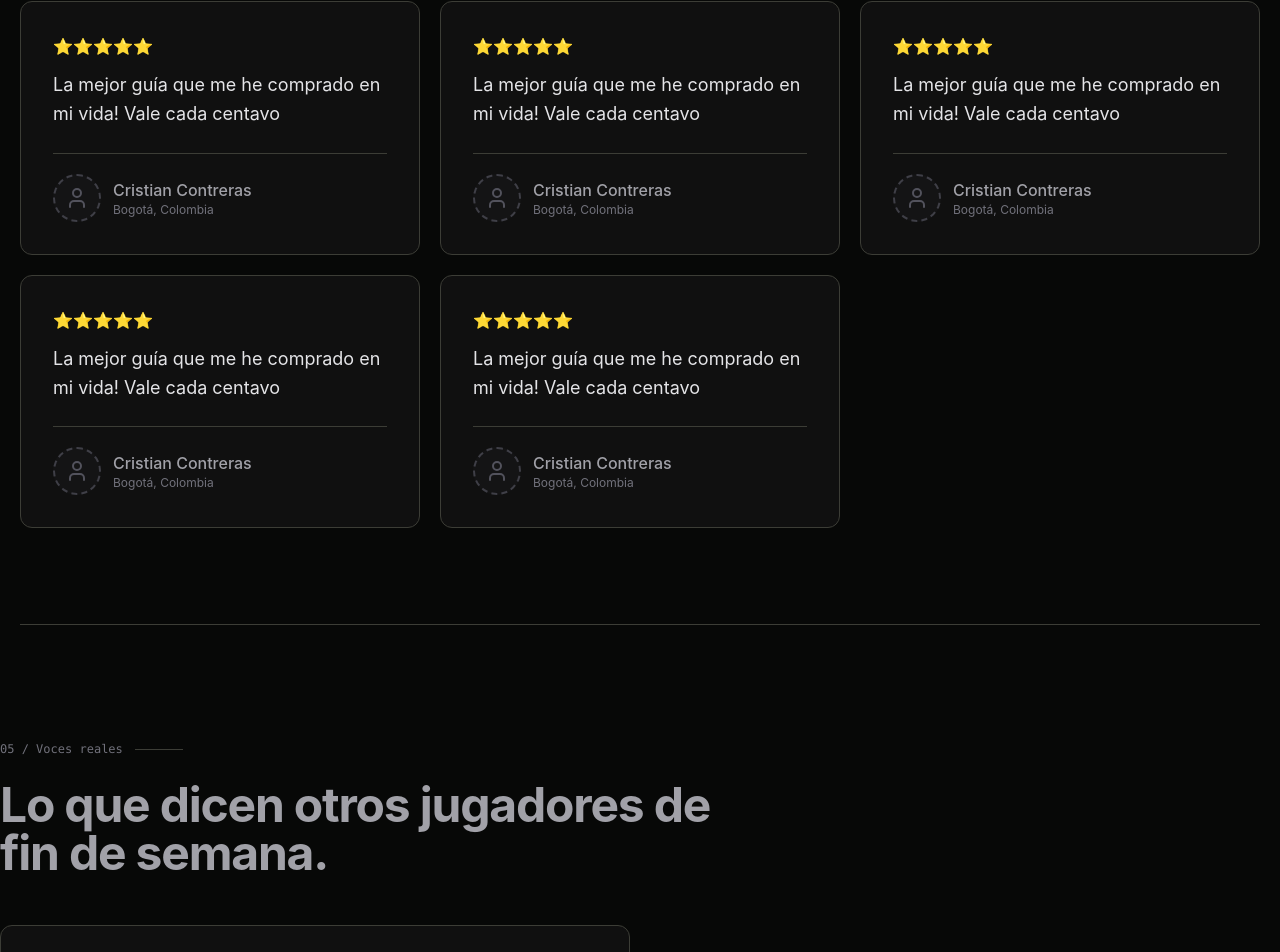
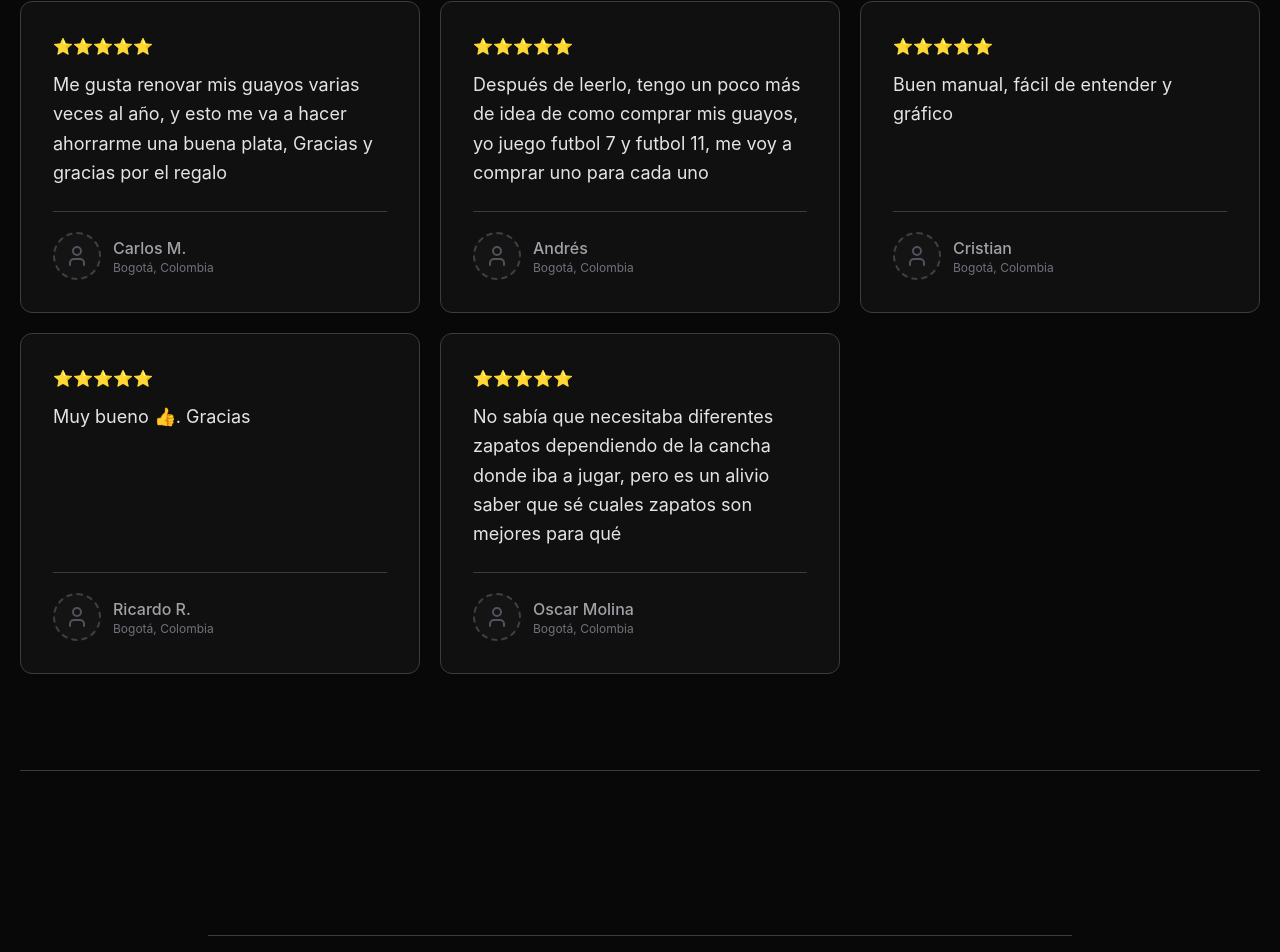
Before and after one commit to crontreras1dev/gol-de-compra, a React (Vite) app: page / in a window 1280 px wide. Shown: the part 1525-2477 px from the top of the page. Built offline with nearby package versions, Linux system fonts and the light colour scheme.

Commit message:
[UPDATED] testimonial data

```diff
--- a/src/App.jsx
+++ b/src/App.jsx
@@ -3,7 +3,7 @@ import { Solution } from "./components/Solution";
 import { TestimonialCard } from "./components/TestimonialCard";
 import { Layout } from "./layouts/Layout";
 import { Testimonials } from "./components/Testimonials";
-// import { testimonials } from "./data/testimonials";
+import { testimonials } from "./data/testimonials";
 
 // src/App.jsx
 // import { useState, useEffect } from 'react'
@@ -100,7 +100,7 @@ export default function App() {
     <Layout>
       <Hero />
       <Solution />
-      <Testimonials />
+      <Testimonials testimonials={ testimonials } />
     </Layout>
 
     {/* <div className="min-h-screen bg-bg text-main-text font-sans antialiased"> */}
@@ -235,43 +235,6 @@ export default function App() {
           </div>
         </div>
       </section> */}
-
-      {/* ── TESTIMONIALS ────────────────────────── */}
-      <section className="border-b border-border py-16 md:py-24">
-        {/* <div className="max-w-7xl mx-auto px-4"> */}
-          <div className="flex items-center gap-3 mb-6">
-            <span className="font-mono text-xs text-zinc-500">05 / Voces reales</span>
-            <span className="h-px w-12 bg-border"></span>
-          </div>
-
-          <h2 className="font-display text-3xl md:text-4xl lg:text-5xl font-bold tracking-tight max-w-3xl">
-            Lo que dicen otros jugadores de fin de semana.
-          </h2>
-
-          <div className="mt-12 grid grid-cols-1 lg:grid-cols-2 gap-5">
-            {/* {
-              testimonials.map(testimonial => (
-                <TestimonialCard key={testimonial.id} testimonial={testimonial} />
-              ))
-            } */}
-
-            <div className="bg-card border border-border rounded-xl p-7 md:p-8 flex flex-col">
-            <div className="lg:col-span-2 bg-card border border-border rounded-xl p-7 md:p-8">
-              <div className="flex items-center gap-2 mb-4">
-                <Quote className="w-4 h-4 text-secondary" />
-                <span className="font-mono text-xs uppercase tracking-wider text-zinc-500">
-                  Captura de WhatsApp
-                </span>
-              </div>
-              <Placeholder
-                w={400}
-                h={250}
-                label="Captura de reseña / testimonio por WhatsApp"
-              />
-            </div>
-          </div>
-        </div>
-      </section>
 
       {/* ── OFFER ───────────────────────────────── */}
       {/* <section id="oferta" className="border-b border-border py-16 md:py-24 scroll-mt-12">
--- a/src/components/TestimonialCard.jsx
+++ b/src/components/TestimonialCard.jsx
@@ -1,21 +1,25 @@
 import { User } from "lucide-react";
 
-export function TestimonialCard () {
+export function TestimonialCard ({ name, rate, quote, location }) {
   return (
     <div className="bg-card border border-border rounded-xl p-7 md:p-8 flex flex-col">
       <div className="flex items-center gap-1 mb-5">
-        <p className="w-4 h-4 fill-primary text-primary">⭐⭐⭐⭐⭐</p>
+        <p className="w-4 h-4 fill-primary text-primary">{rate}</p>
       </div>
+
       <p className="text-lg text-zinc-200 leading-relaxed mb-6">
-        La mejor guía que me he comprado en mi vida! Vale cada centavo
+        {quote}
       </p>
+
       <div className="mt-auto flex items-center gap-3 pt-5 border-t border-border">
         <div className="w-12 h-12 rounded-full border-2 border-dashed border-zinc-700 bg-zinc-900/50 flex items-center justify-center text-[9px] text-zinc-600 font-mono">
           <User />
         </div>
+
         <div>
-          <div className="font-medium text-main-text">Cristian Contreras</div>
-          <div className="text-xs text-zinc-500">Bogotá, Colombia</div>
+          <div className="font-medium text-main-text">{name}</div>
+
+          <div className="text-xs text-zinc-500">{location}</div>
         </div>
       </div>
     </div>
--- a/src/components/Testimonials.jsx
+++ b/src/components/Testimonials.jsx
@@ -1,16 +1,23 @@
 import { TestimonialCard } from "./TestimonialCard";
 
-export function Testimonials () {
+export function Testimonials ({ testimonials }) {
   return (
     <section className="border-b border-border py-16 md:py-24">
       <h2 className="text-3xl md:text-4xl lg:text-5xl font-bold max-w-3xl">Lo que dicen jugadores:</h2>
 
       <div className="mt-12 grid grid-cols-1 md:grid-cols-2 lg:grid-cols-3 gap-5">
-        <TestimonialCard />
-        <TestimonialCard />
-        <TestimonialCard />
-        <TestimonialCard />
-        <TestimonialCard />
+        {
+          testimonials.map(testimonial => (
+            <TestimonialCard
+              key={ testimonial.id }
+              name={ testimonial.name }
+              rate={ testimonial.rate }
+              quote={ testimonial.quote }
+              location={ testimonial.location }
+            />
+
+          ))
+        }
       </div>
     </section>
   );
--- a/src/data/testimonials.js
+++ b/src/data/testimonials.js
@@ -3,16 +3,35 @@ export const testimonials = [
     id: 1,
     name: "Carlos M.",
     rate: "⭐⭐⭐⭐⭐",
-    quote: "Cambié mis tacos FG por unos AG tras leer la guía. El dolor de rodilla desapareció en dos semanas",
-    profilePicture: "" || null,
+    quote: "Me gusta renovar mis guayos varias veces al año, y esto me va a hacer ahorrarme una buena plata, Gracias y gracias por el regalo",
     location: "Bogotá, Colombia"
   },
   {
     id: 2,
-    name: "Andrés R.",
+    name: "Andrés",
     rate: "⭐⭐⭐⭐⭐",
-    quote: "Iba a gastar $220 USD en unas botas Elite. Terminé comprando una gama Pro ideal para mi pie por $110. Me ahorré la mitad",
-    profilePicture: "" || null,
+    quote: "Después de leerlo, tengo un poco más de idea de como comprar mis guayos, yo juego futbol 7 y futbol 11, me voy a comprar uno para cada uno",
+    location: "Bogotá, Colombia"
+  },
+  {
+    id: 3,
+    name: "Cristian",
+    rate: "⭐⭐⭐⭐⭐",
+    quote: "Buen manual, fácil de entender y gráfico",
+    location: "Bogotá, Colombia"
+  },
+  {
+    id: 4,
+    name: "Ricardo R.",
+    rate: "⭐⭐⭐⭐⭐",
+    quote: "Muy bueno 👍. Gracias",
+    location: "Bogotá, Colombia"
+  },
+  {
+    id: 5,
+    name: "Oscar Molina",
+    rate: "⭐⭐⭐⭐⭐",
+    quote: "No sabía que necesitaba diferentes zapatos dependiendo de la cancha donde iba a jugar, pero es un alivio saber que sé cuales zapatos son mejores para qué",
     location: "Bogotá, Colombia"
   },
 ];
```
